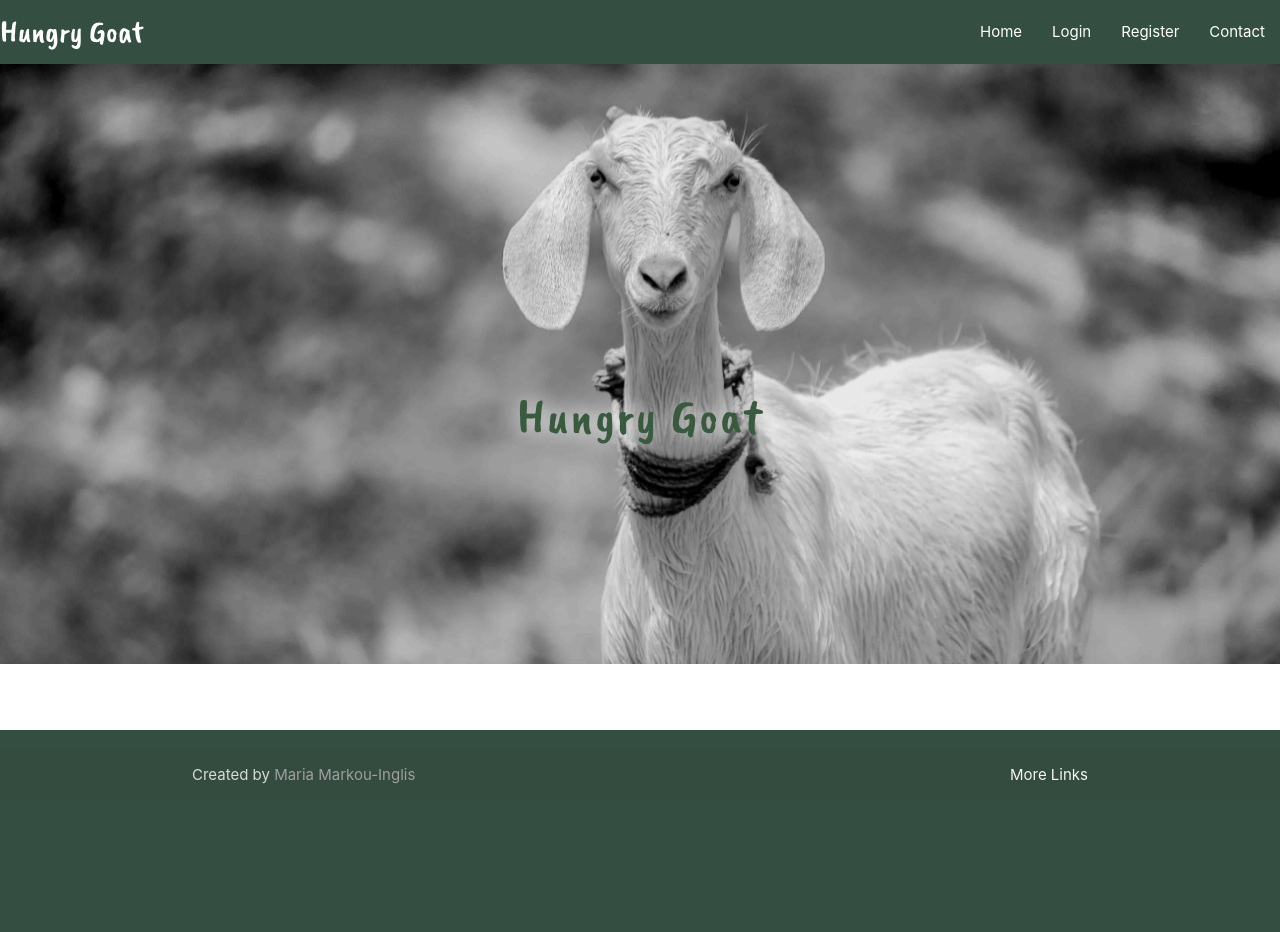
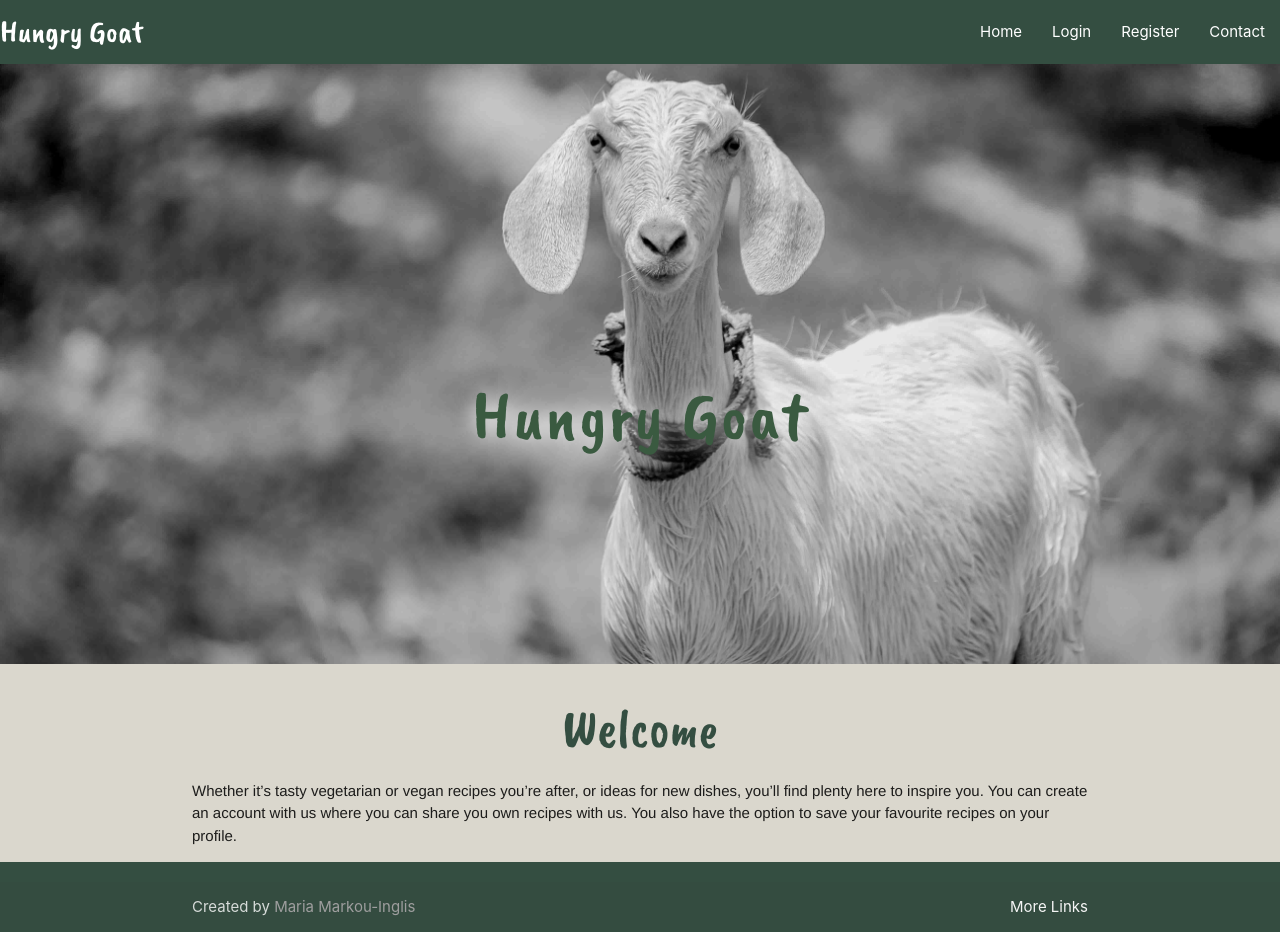
Before and after one commit to mariamar95/hungry-goat, a Flask app: page / in a window 1280 px wide. Before the commit the page ends 784 px from the top, so only its background shows below. Run offline with Flask 2, Linux system fonts and the light colour scheme; some libraries are stand-ins or nearby versions.

Commit message:
add text and style on home page

```diff
--- a/hungrygoat/routes.py
+++ b/hungrygoat/routes.py
@@ -4,4 +4,4 @@
 
 @app.route("/")
 def home():
-    return render_template("base.html")
+    return render_template("home.html")
--- a/hungrygoat/static/css/style.css
+++ b/hungrygoat/static/css/style.css
@@ -1,13 +1,23 @@
-@import url(https://fonts.googleapis.com/css2?family=Caveat+Brush&display=swap);
+@import url(https://fonts.googleapis.com/css2?family=Arimo&family=Caveat+Brush&display=swap);
 
 body {
     display: flex;
     min-height: 100vh;
     flex-direction: column;
+    background-color: #dad7cd;
 }
 
 main {
     flex: 1 0 auto;
+}
+
+p {
+    font-family: 'Arimo', sans-serif;
+}
+
+.title{
+   font-family: 'Caveat Brush', sans-serif;
+   color: #344e41;
 }
 
 /* NavBar */
@@ -19,11 +29,7 @@
     font-family: 'Caveat Brush', sans-serif;
 }
 
-/* Footer */
-.page-footer {
-    background-color: #344e41;
-}
-
+/* Hero Img */
 .hero {
     height: 75vh;
 
@@ -47,7 +53,7 @@
 
  .hero-h1-text {
     font-family: "Caveat Brush", sans-serif;
-    font-size: 50px;
+    font-size: 70px;
     margin-bottom: 10px;
     text-align: center;
     letter-spacing: 2px;
@@ -59,3 +65,8 @@
     .hero-h1-text{
     font-size: 38px;
  }}
+
+/* Footer */
+.page-footer {
+    background-color: #344e41;
+}
--- a/hungrygoat/templates/base.html
+++ b/hungrygoat/templates/base.html
@@ -44,8 +44,10 @@
     </header>
 
     <main class="container">
+
         {% block content %}
         {% endblock %}
+
     </main>
 
     <!--Footer-->
--- /dev/null
+++ b/hungrygoat/templates/home.html
@@ -0,0 +1,10 @@
+{% extends "base.html" %}
+{% block content%}
+
+<h2 class="center-align title">Welcome</h2>
+<p>Whether it’s tasty vegetarian or vegan recipes you’re after, or ideas for new dishes, you’ll find
+    plenty here to inspire you. You can create an account with us where you can share you own recipes with us. You also
+    have the option to save your favourite recipes on your profile.
+</p>
+
+{% endblock %}
```
